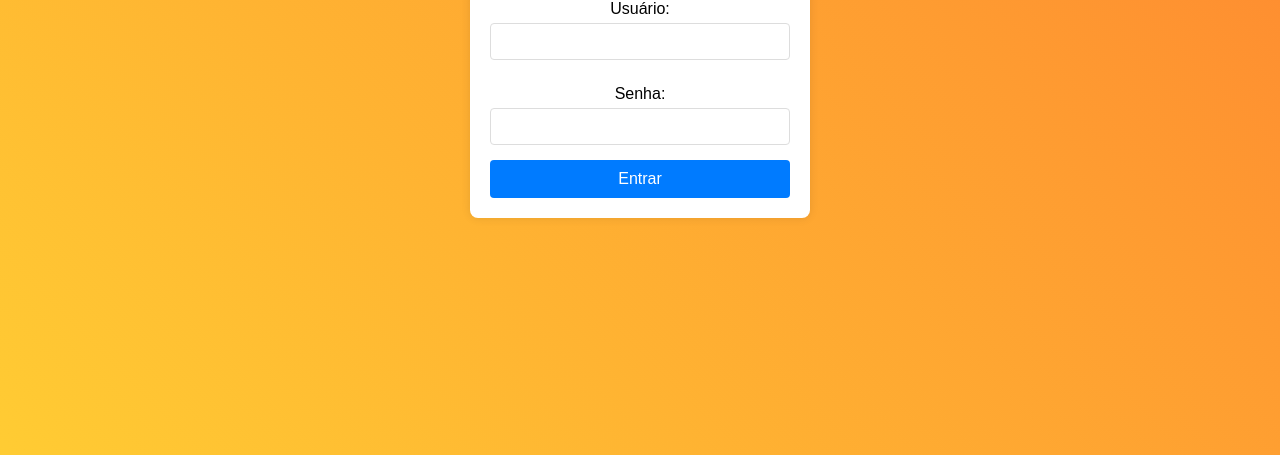
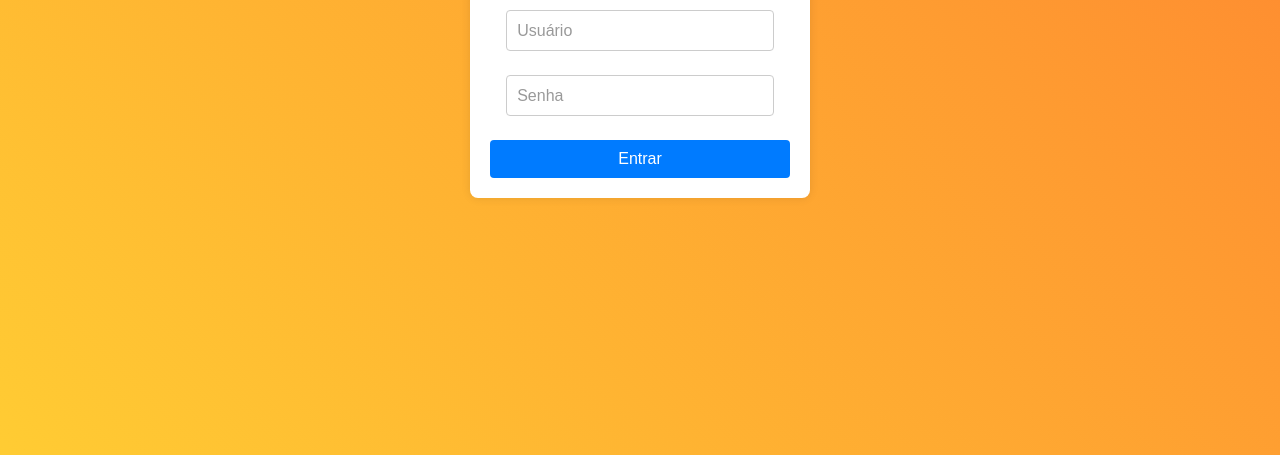
Before and after one commit to matteusmoreno/user-interface.github.io, a plain HTML site: page index.html in a window 1280 px wide. Shown: the part 345-800 px from the top of the page. Drawn offline with Linux system fonts and the light colour scheme.

Commit message:
feat: Animação floating Label

```diff
--- a/assets/css/index.css
+++ b/assets/css/index.css
@@ -26,15 +26,38 @@ form {
     flex-direction: column;
 }
 
-label {
-    margin: 10px 0 5px;
+.input-container {
+    position: relative;
+    margin-bottom: 1.5em;
 }
 
 input {
-    padding: 10px;
-    margin-bottom: 15px;
-    border: 1px solid #ddd;
+    width: 80%;
+    padding: 0.8em 0.8em 0.5em;
+    border: 1px solid #ccc;
     border-radius: 4px;
+    font-size: 1em;
+}
+
+label {
+    position: absolute;
+    top: 50%;
+    left: 1.5em;
+    padding: 0 0.2em 0;
+    color: #999;
+    font-size: 1em;
+    transition: all 0.2s ease;
+    pointer-events: none;
+    transform: translateY(-50%);
+    background-color: white;
+}
+
+input:focus + label {
+    top: -0.5em;
+    color: black;
+    background-color: white;
+    transform: scale(0.8);
+    transform-origin: left;
 }
 
 button {
--- a/index.html
+++ b/index.html
@@ -10,14 +10,20 @@
     <div class="login-container">
         <h1>Login</h1>
         <form action="/login" method="post">
-            <label for="username">Usuário:</label>
-            <input type="text" id="username" name="username" required>
 
-            <label for="password">Senha:</label>
-            <input type="password" id="password" name="password" required>
+            <div class="input-container">
+                <input type="text" id="username" name="username" required>
+                <label for="username">Usuário</label>
+            </div>
+
+            <div class="input-container">
+                <input type="password" id="password" name="password" required>
+                <label for="password">Senha</label>
+            </div>
 
             <button type="submit">Entrar</button>
         </form>
     </div>
 </body>
+
 </html>
```
